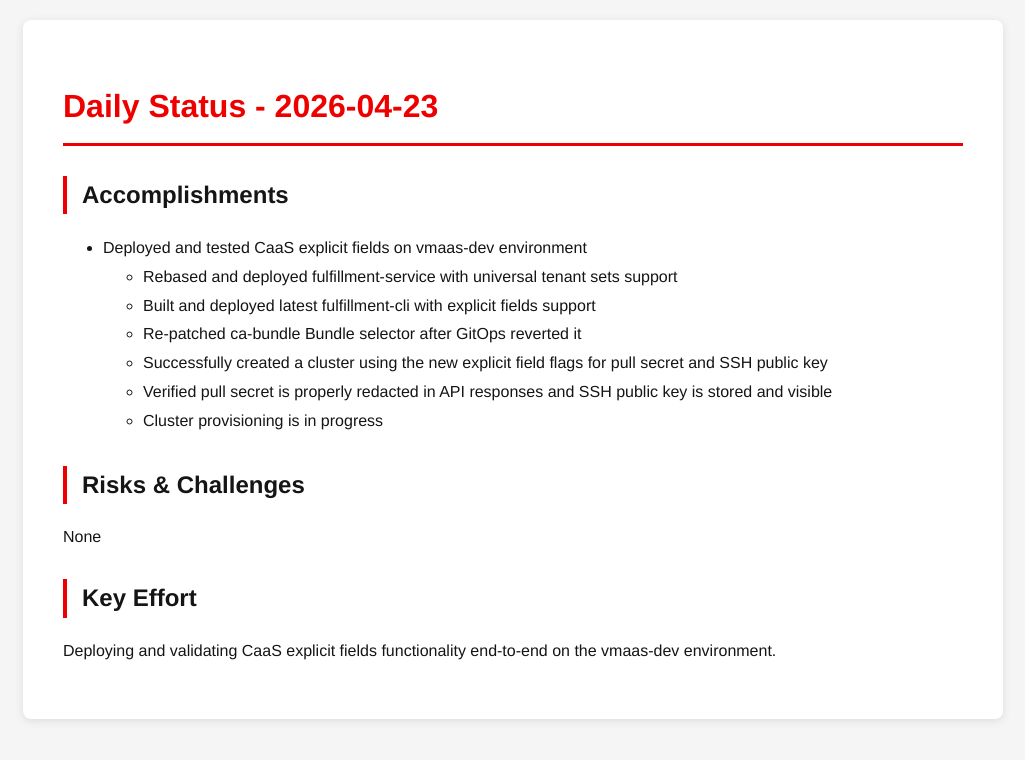
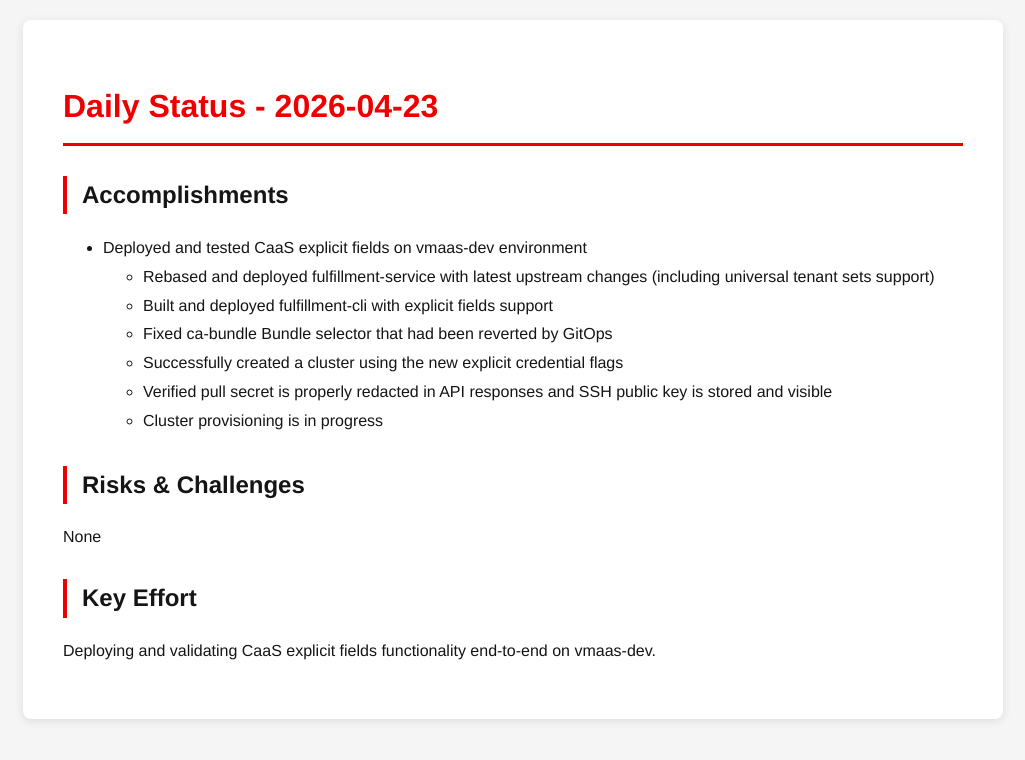
Before and after one commit to tzvatot/daily-status, a Jekyll site: the page built from 2026-04-23.md, in a window 1280 px wide. Shown: the top 760 px of the page, without its empty margins (127-1152 px from the left). Built offline with Jekyll 4.4.1, drawn with Linux system fonts in a browser that asks for light colours.

Commit message:
Daily status update - 2026-04-23

```diff
--- a/2026-04-23.md
+++ b/2026-04-23.md
@@ -8,10 +8,10 @@ date: 2026-04-23
 
 ## Accomplishments
 - Deployed and tested CaaS explicit fields on vmaas-dev environment
-  - Rebased and deployed fulfillment-service with universal tenant sets support
-  - Built and deployed latest fulfillment-cli with explicit fields support
-  - Re-patched ca-bundle Bundle selector after GitOps reverted it
-  - Successfully created a cluster using the new explicit field flags for pull secret and SSH public key
+  - Rebased and deployed fulfillment-service with latest upstream changes (including universal tenant sets support)
+  - Built and deployed fulfillment-cli with explicit fields support
+  - Fixed ca-bundle Bundle selector that had been reverted by GitOps
+  - Successfully created a cluster using the new explicit credential flags
   - Verified pull secret is properly redacted in API responses and SSH public key is stored and visible
   - Cluster provisioning is in progress
 
@@ -19,4 +19,4 @@ date: 2026-04-23
 None
 
 ## Key Effort
-Deploying and validating CaaS explicit fields functionality end-to-end on the vmaas-dev environment.
+Deploying and validating CaaS explicit fields functionality end-to-end on vmaas-dev.
```
